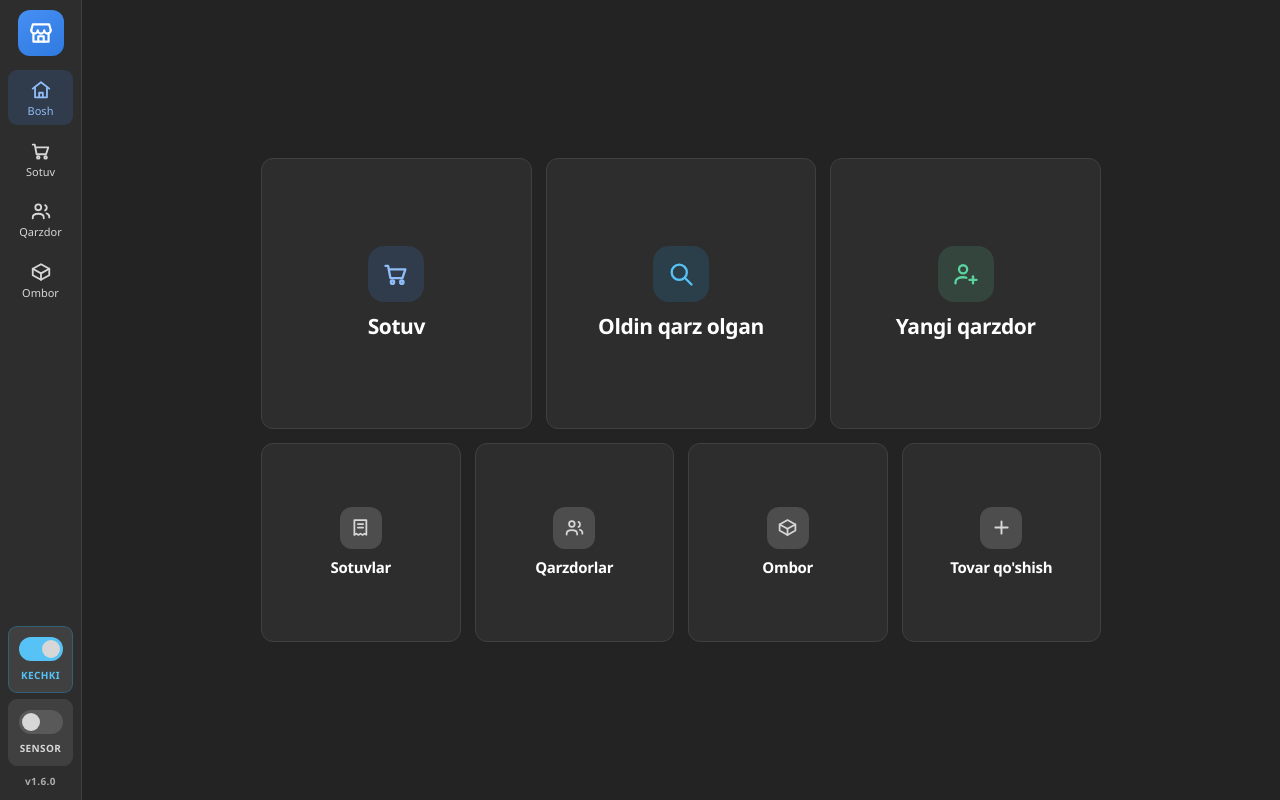
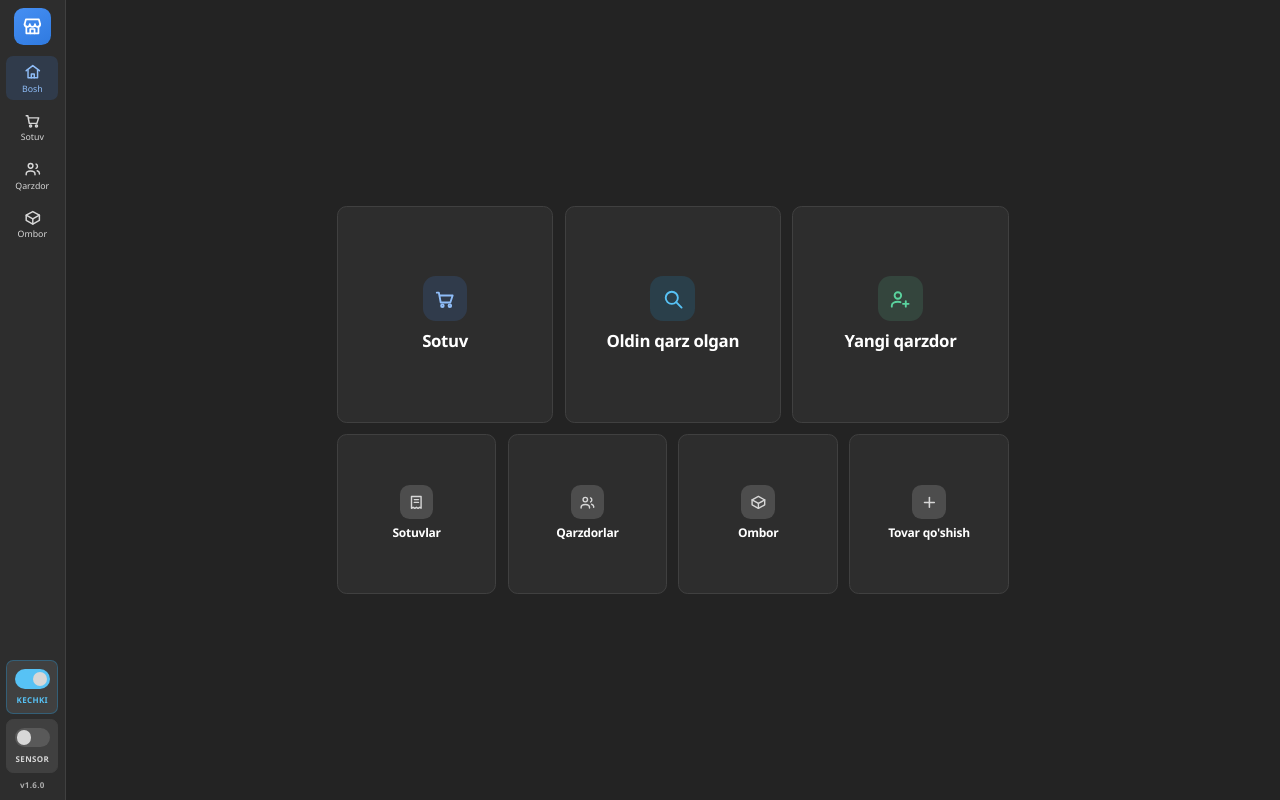
Before and after one commit to OSSWebDeveloper/ulugbek_xozmag, a Django app: page / in a window 1280 px wide. Run offline with Django 5.2, Linux system fonts and the light colour scheme.

Commit message:
Butun sayt 80% o'lchamda chiziladi
Birlik tanlash ro'yxati brauzerning o'zi chizadigan ro'yxat — uni CSS bilan
qisqartirib bo'lmaydi, faqat umumiy o'lcham kichrayganda sig'adi. 11 ta birlik
endi scrollsiz chiqadi.

:root ga --kolam (.8) va zoom qo'shildi. Ikkita nozik joy bor edi:
- `body { height: 100vh }` zoomdan keyin ekranning 80% ini egallab, pastda
  bo'sh chiziq qoldirardi -> calc(100vh / var(--kolam)).
- Media so'rovlar zoomdan oldin baholanar ekan, shuning uchun barcha
  chegaralar ham 0.8 ga ko'paytirildi (1080 -> 864 va hokazo).

1290x630 da tekshirildi: tovar formasi, kassa, ombor ro'yxati — sahifa
toshishi 0, jadvalda esa oldingi 6 o'rniga 9 qator ko'rinadi.

```diff
--- a/static/css/uslub.css
+++ b/static/css/uslub.css
@@ -3,6 +3,12 @@
    Raqamlar klaviaturasi faqat sensorli rejimda ko'rinadi. */
 
 :root {
+  /* Umumiy o'lcham. 1 = 100%, .8 = 80%. Kichraytirilsa bitta ekranga
+     ko'proq sig'adi — jumladan brauzerning o'z ochiluvchi ro'yxatlari ham
+     (ular element shriftidan kelib chiqadi). */
+  --kolam: .8;
+  zoom: var(--kolam);
+
   /* O'lchamlar */
   --menyu-eni: 82px;
   --tugma-balandlik: 50px;
@@ -121,7 +127,7 @@ body {
   color: var(--matn-rang);
   -webkit-font-smoothing: antialiased;
   -webkit-tap-highlight-color: transparent;
-  height: 100vh;
+  height: calc(100vh / var(--kolam));
   display: flex;
   overflow: hidden;
 }
@@ -231,7 +237,7 @@ body {
 .forma-setka .richag.keng { margin-bottom: 0; padding: 10px 14px; }
 .forma-setka .qoida-satri { margin-top: 0; padding: 9px 12px; }
 .faol-belgi { display: flex; align-items: center; gap: 10px; cursor: pointer; white-space: nowrap; }
-@media (max-width: 760px) { .forma-setka { grid-template-columns: 1fr; } }
+@media (max-width: 608px) { .forma-setka { grid-template-columns: 1fr; } }
 
 /* Ro'yxat sahifalari: sarlavha va qidiruv joyida turadi, faqat jadval siljiydi */
 .sahifa:has(.sahifa-toliq) { overflow: hidden; }
@@ -447,10 +453,10 @@ body:not(.rejim-sensor) .faqat-sensor { display: none !important; }
 .tanlov.kichik .belgi .ikon { width: 21px; height: 21px; }
 .tanlov.kichik .bosh { font-size: var(--matn); font-weight: 600; }
 
-@media (max-height: 700px) {
+@media (max-height: 560px) {
   .tanlov-setka { max-width: 660px; }
 }
-@media (max-height: 600px) {
+@media (max-height: 480px) {
   .tanlov-setka { max-width: 540px; }
 }
 
@@ -899,7 +905,7 @@ body:not(.rejim-sensor) .ong-panel .qosh-qator { margin-top: auto; }
 /* Klaviatura ochiqda modal oyna biroz tepaga suriladi */
 body.kb-ochiq .oyna { max-height: 52vh; }
 
-@media (max-height: 620px) {
+@media (max-height: 496px) {
   .kb-tugma { min-height: 42px; font-size: 17px; }
   .kb-panel { gap: 5px; padding: 8px 10px 10px; }
 }
@@ -1020,10 +1026,10 @@ body.kb-ochiq .oyna { max-height: 52vh; }
 .tovar-karta.yoq:hover { transform: none; border-color: var(--chegara); background: var(--panel-2); }
 
 /* Past ekranda kassa o'lchamlari kichrayadi — scroll chiqmasligi uchun */
-@media (max-height: 660px) {
+@media (max-height: 528px) {
   :root { --tugma-balandlik: 46px; --oraliq: 12px; }
 }
-@media (max-height: 580px) {
+@media (max-height: 464px) {
   :root { --tugma-balandlik: 42px; --matn: 14px; --katta-matn: 18px; --oraliq: 10px; }
   .ong-panel { padding: 10px; gap: 6px; }
   .ong-panel form { gap: 6px; }
@@ -1114,11 +1120,13 @@ body.rejim-sensor .kirim-raqamlar { margin: 0; }
 
 body.kunduzgi .xato-yozuv { color: var(--xato); }
 
-/* ================= Kichik ekran ================= */
-@media (max-width: 1080px) {
+/* ================= Kichik ekran =================
+   Chegaralar --kolam (0.8) ga ko'paytirilgan: `zoom` media so'rovlardan
+   keyin qo'llanadi, shuning uchun 1080 CSS px = 864 haqiqiy piksel. */
+@media (max-width: 864px) {
   .kassa { grid-template-columns: 1fr; }
 }
-@media (max-width: 760px) {
+@media (max-width: 608px) {
   :root { --menyu-eni: 64px; }
   .menyu-tugma { font-size: 10px; }
   .tanlov-setka, .tanlov-setka.tortta { grid-template-columns: repeat(2, minmax(0, 1fr)); }
```
Also changed, not shown: README.md.
